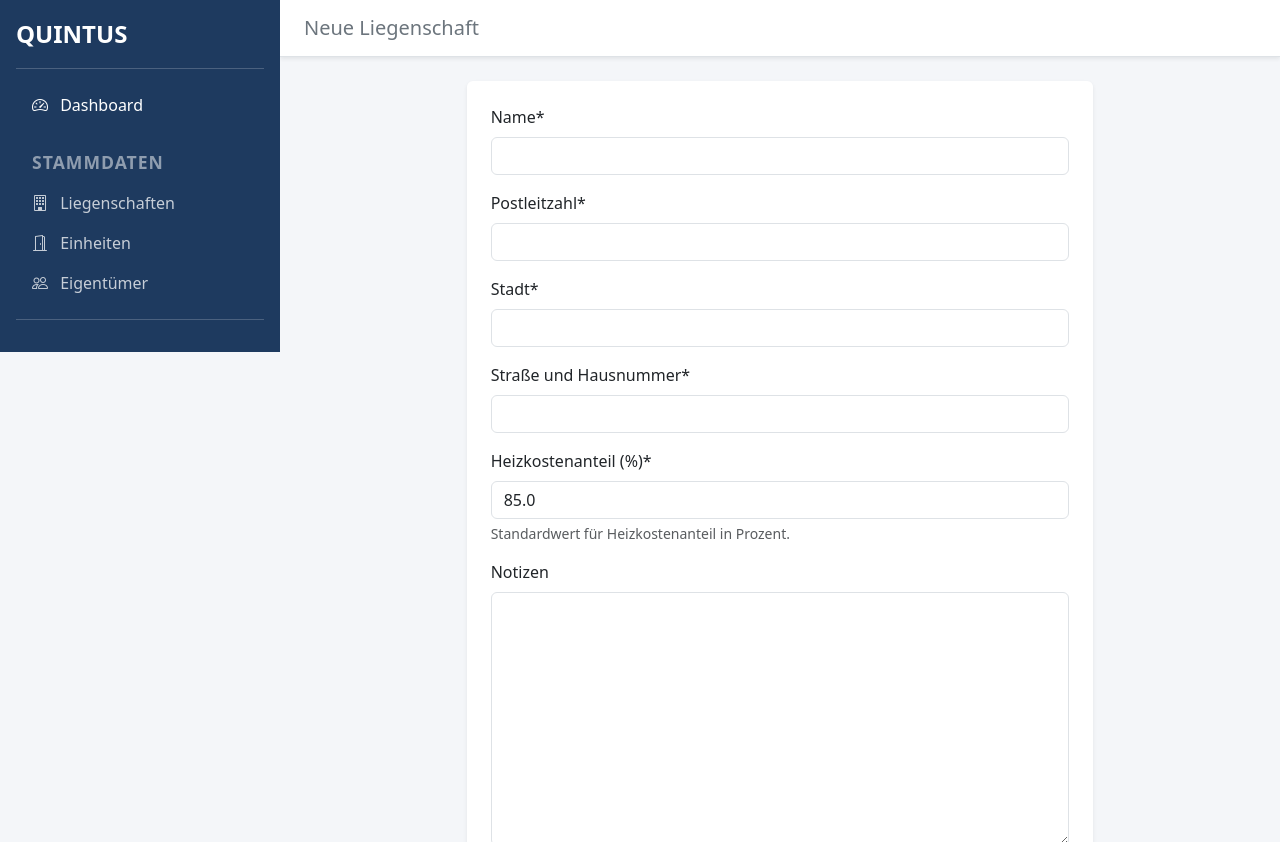
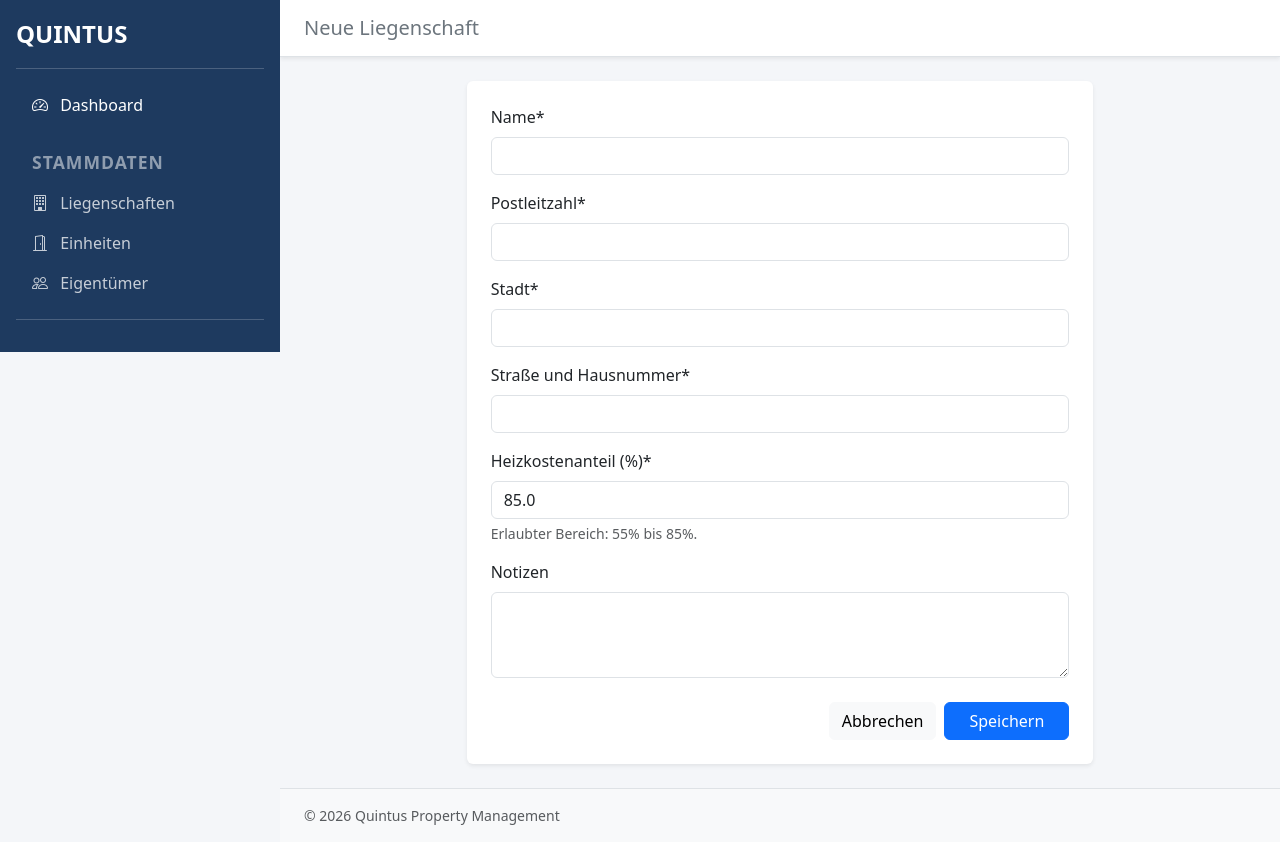
Before and after one commit to fuchst1/quintus, a Django app: page /properties/add/ in a window 1280 px wide. Run offline with Django 5.2, Linux system fonts and the light colour scheme; some libraries are stand-ins or nearby versions.

Commit message:
forms chcek

```diff
--- a/webapp/forms.py
+++ b/webapp/forms.py
@@ -6,15 +6,19 @@ class PropertyForm(forms.ModelForm):
         model = Property
         fields = ['name', 'zip_code', 'city', 'street_address', 'heating_share_percent', 'notes']
         widgets = {
-            # Das 'pattern' Attribut sorgt für die Browser-Validierung VOR dem Senden
             'zip_code': forms.TextInput(attrs={
-                'pattern': r'\d{4,5}',
-                'title': 'Bitte geben Sie 4 bis 5 Ziffern ein.'
+                'pattern': r'\d{4,10}',
+                'title': 'Bitte geben Sie 4 bis 10 Ziffern ein.',
+                'class': 'form-control'
             }),
-            # 'number' sorgt bei mobilen Geräten direkt für die Zifferntastatur
             'heating_share_percent': forms.NumberInput(attrs={
                 'min': '55',
                 'max': '85',
-                'step': '1'
+                'step': '1',
+                'class': 'form-control'
             }),
+            'name': forms.TextInput(attrs={'class': 'form-control'}),
+            'city': forms.TextInput(attrs={'class': 'form-control'}),
+            'street_address': forms.TextInput(attrs={'class': 'form-control'}),
+            'notes': forms.Textarea(attrs={'class': 'form-control', 'rows': 3}),
         }
--- a/webapp/models.py
+++ b/webapp/models.py
@@ -1,31 +1,35 @@
-from django.core.validators import RegexValidator
 from django.db import models
 from django.utils.translation import gettext_lazy as _
+from django.core.validators import MinValueValidator, MaxValueValidator, RegexValidator
 
-# Wir definieren eine Regel: Nur Zahlen, 4 bis 10 Stellen
+# Validator für die Postleitzahl (4 bis 5 Ziffern)
 zip_validator = RegexValidator(
     regex=r'^\d{4,5}$',
     message=_("Die Postleitzahl darf nur aus Zahlen bestehen (4 bis 5 Ziffern).")
 )
 
-
-
 class Property(models.Model):
     name = models.CharField(max_length=255, verbose_name=_("Name"))
     zip_code = models.CharField(
         max_length=20,
-        validators=[zip_validator], # Das hier ist der Anker
+        validators=[zip_validator],
         verbose_name=_("Postleitzahl")
     )
     city = models.CharField(max_length=100, verbose_name=_("Stadt"))
     street_address = models.CharField(max_length=255, verbose_name=_("Straße und Hausnummer"))
+
     heating_share_percent = models.DecimalField(
         max_digits=5,
         decimal_places=2,
         default=85.00,
+        validators=[
+            MinValueValidator(55.00),
+            MaxValueValidator(85.00)
+        ],
         verbose_name=_("Heizkostenanteil (%)"),
-        help_text=_("Standardwert für Heizkostenanteil in Prozent."),
+        help_text=_("Erlaubter Bereich: 55% bis 85%."),
     )
+
     notes = models.TextField(blank=True, verbose_name=_("Notizen"))
     owners = models.ManyToManyField(
         "Owner",
--- a/webapp/templates/webapp/property_form.html
+++ b/webapp/templates/webapp/property_form.html
@@ -19,34 +19,32 @@
         </div>
     </div>
 </div>
-{% endblock %} {% block extra_js %}
+{% endblock %}
+
+{% block extra_js %}
 <script>
-    // Warten, bis das gesamte HTML geladen ist
     document.addEventListener('DOMContentLoaded', function() {
+        // ZIP Code Logik (hast du schon)
         const zipInput = document.getElementById('id_zip_code');
+        // ... (dein ZIP Code Listener)
 
-        if (zipInput) {
-            console.log("ZIP-Feld gefunden, Überwachung aktiv...");
+        // NEU: Heizkosten Logik
+        const heatingInput = document.getElementById('id_heating_share_percent');
 
-            zipInput.addEventListener('input', function() {
-                // Regex für 4 bis 10 Ziffern
-                const regex = /^\d{4,10}$/;
+        if (heatingInput) {
+            heatingInput.addEventListener('input', function() {
+                const val = parseFloat(this.value);
 
-                if (this.value === "") {
-                    // Falls leer, Farben entfernen
+                if (isNaN(val)) {
                     this.classList.remove('is-invalid', 'is-valid');
-                } else if (!regex.test(this.value)) {
-                    // Fehler: Rot
+                } else if (val < 55 || val > 85) {
                     this.classList.add('is-invalid');
                     this.classList.remove('is-valid');
                 } else {
-                    // OK: Grün
                     this.classList.remove('is-invalid');
                     this.classList.add('is-valid');
                 }
             });
-        } else {
-            console.error("Fehler: Feld 'id_zip_code' wurde nicht gefunden!");
         }
     });
 </script>
```
